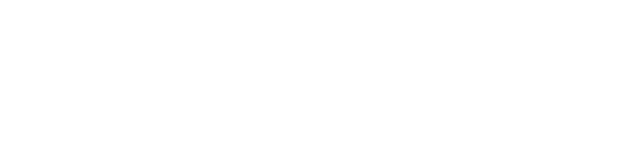
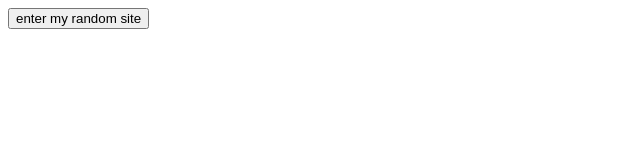
Before and after one commit to qqquota/muzim, a plain HTML site: page index.html in a window 1280 px wide. Shown: the whole page, without its empty margins (0-640 px from the left). Drawn offline with Linux system fonts and the light colour scheme.

Commit message:
Update index.html

```diff
--- a/index.html
+++ b/index.html
@@ -5,3 +5,8 @@
     <title>muzim</title>
 
   </head>
+
+  <a href='https://www.freecodecamp.org/'><button>enter my random site</button></a>
+
+
+</html>
```
